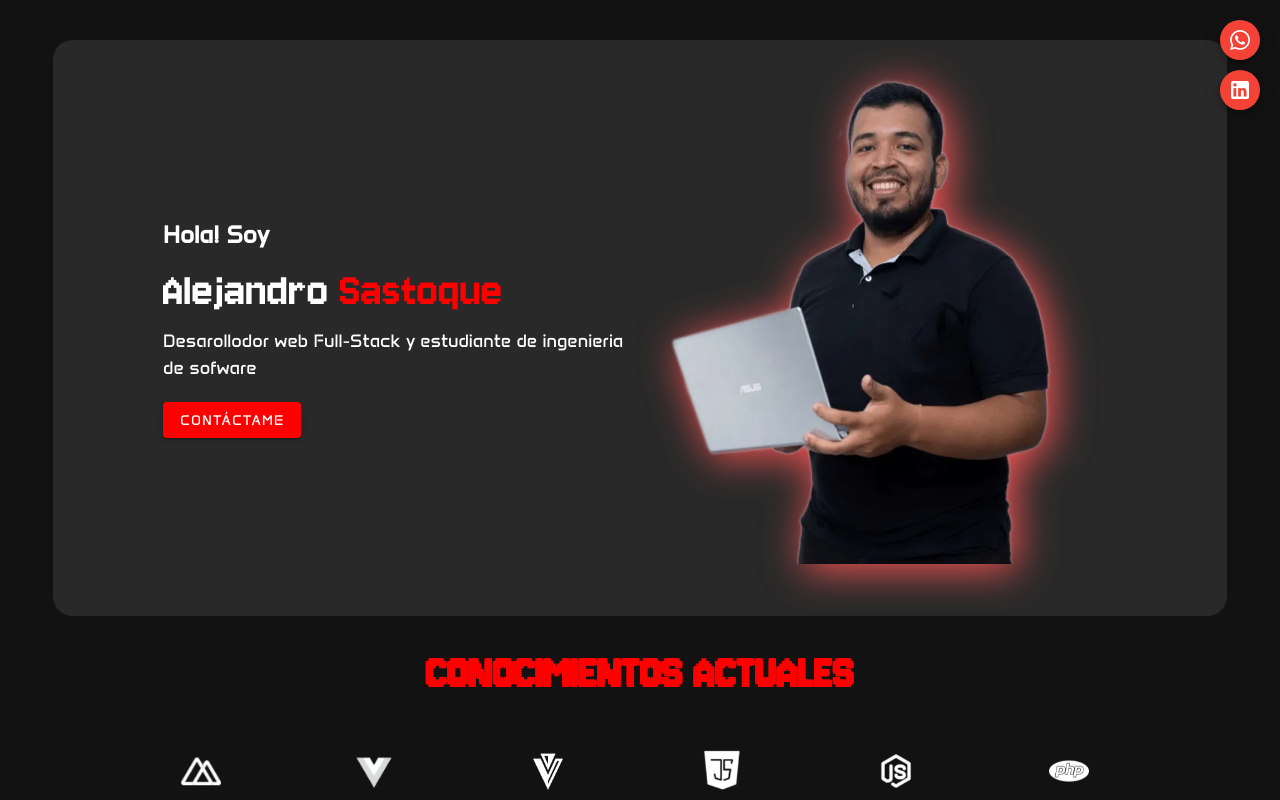
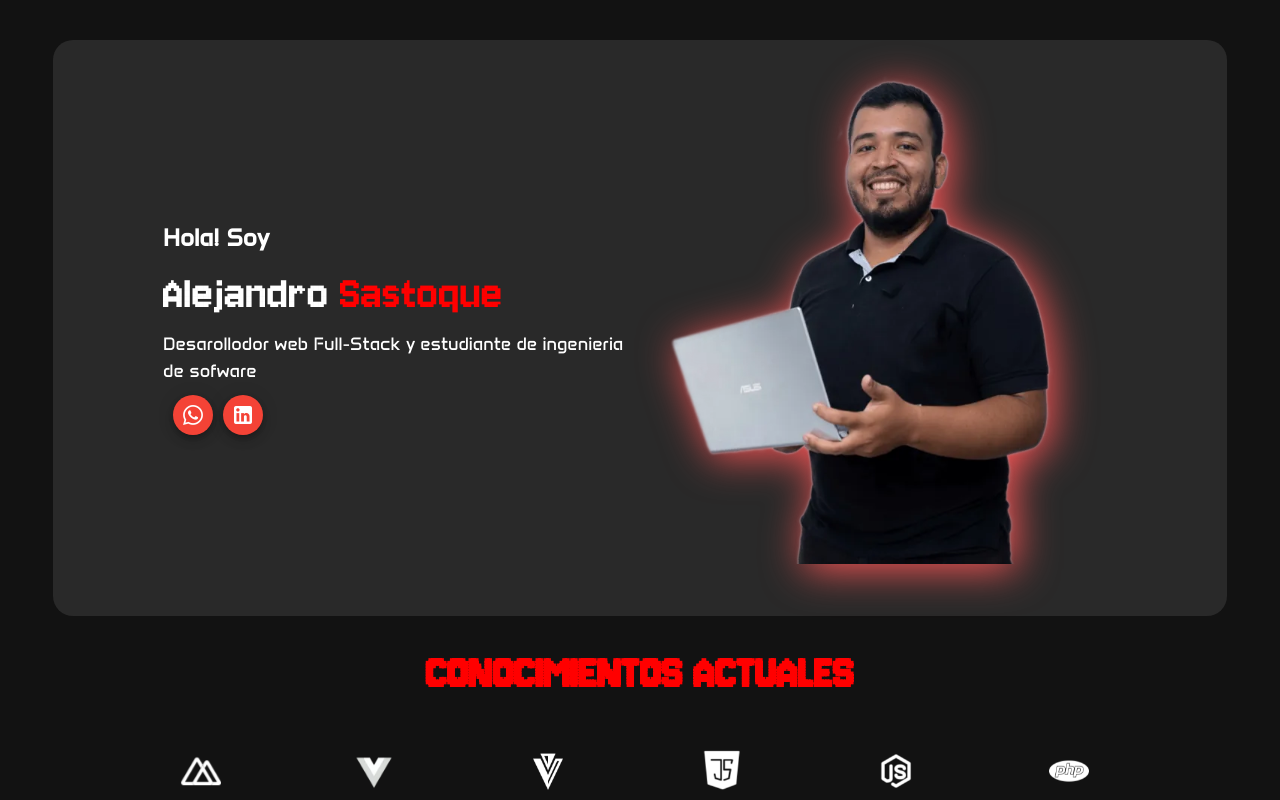
Before and after one commit to ELSASTO/Hoja-de-vida, a Nuxt app: page / in a window 1280 px wide. Shown: the top 800 px of the page. Built offline with nearby package versions, Linux system fonts and the light colour scheme; a web font is replaced by a local one.

Commit message:
Actualizacion contendor freelancer y btn flotante correccionesbtn flotante

```diff
--- a/components/Index/Freelancer.vue
+++ b/components/Index/Freelancer.vue
@@ -47,8 +47,8 @@ export default {
         return {
             projects:[
                 {img:"/IMG/projects/sitio_web_Psicosalud.webp", alt:"sitio_web_Psicosalud",NameProyect:'Sitio Web / E-commerce Psicosalud', Description:"Actualmente, desarrollo el sitio web y tienda virtual para el consultorio Psicosalud de la Psicóloga Daniela Muñuz. Utilizo WordPress, WooCommerce y Divi para brindar una experiencia online completa y personalizada para sus pacientes."},
-                {img:"/IMG/projects/posicionamiento_seo_gym_villavicencio.webp", alt:"posicionamiento_seo_gym_villavicencio",NameProyect:'Posicionamiento SEO Local a gimnasio en villavicencio', Description:"Actualmente, me dedico al posicionamiento SEO local del gimnasio EFFORT FITNESS TEAM en Villavicencio, utilizando Google My Business. Logré posicionarlo consistentemente entre los tres primeros resultados en la búsqueda local de Villavicencio."},
-                {img:"/IMG/projects/posicionamiento_seo_VMCO.webp", alt:"posicionamiento_seo_VMCO",NameProyect:'Posicionamiento SEO Local a Empresa VMCO', Description:"Actualmente, lidero el posicionamiento SEO local de VMC, una consultora empresarial especializada. A través de Google My Business, hemos asegurado su presencia en los tres primeros resultados de búsqueda en Villavicencio, fortaleciendo su visibilidad y reputación en el ámbito local."},
+                {img:"/IMG/projects/posicionamiento_seo_gym_villavicencio.webp", alt:"posicionamiento_seo_gym_villavicencio",NameProyect:'Posicionamiento SEO Local a gimnasio en villavicencio', Description:"Me dedico al posicionamiento SEO local del gimnasio EFFORT FITNESS TEAM en Villavicencio, utilizando Google My Business. Logré posicionarlo consistentemente entre los tres primeros resultados en la búsqueda local de Villavicencio."},
+                {img:"/IMG/projects/posicionamiento_seo_VMCO.webp", alt:"posicionamiento_seo_VMCO",NameProyect:'Posicionamiento SEO Local a Empresa VMCO', Description:"Lidero el posicionamiento SEO local de VMC, una consultora empresarial especializada. A través de Google My Business, hemos asegurado su presencia en los tres primeros resultados de búsqueda en Villavicencio, fortaleciendo su visibilidad y reputación en el ámbito local."},
             ],
         }
     }
--- a/components/Index/Welcome.vue
+++ b/components/Index/Welcome.vue
@@ -9,7 +9,14 @@
                             <br><span class="MyName " style="color: white;"> Alejandro </span><span class="MyName"> Sastoque </span>
                         </h2>
                         <h1 style="font-size: 18px; font-weight: normal;" class="font1">Desarollodor web Full-Stack y estudiante de ingenieria de sofware</h1>
-                        <v-btn data-aos="fade-up" data-aos-anchor-placement="top-bottom"  class="font1 mt-5" style="background-color: #ff0000;" href="https://api.whatsapp.com/send?phone=573142484466">Contáctame</v-btn>
+                        <div class="social-buttons">
+                            <v-btn class="social-button" color="red" fab small href="https://api.whatsapp.com/send?phone=573142484466">
+                            <v-icon dark>mdi-whatsapp</v-icon>
+                            </v-btn>
+                            <v-btn class="social-button" color="red" fab small href="https://www.linkedin.com/in/jose-alejandro-sastoque-agudelo-11462abb/">
+                            <v-icon dark>mdi-linkedin</v-icon>
+                            </v-btn>
+                        </div>
                     </v-col>
                     <v-col align="center" justify="center" cols="10" md="5" lg="5" sm="10" class="mb-10 ">
                         <v-img data-aos="fade-up-left" data-aos-duration="4000" width="450" style="filter: drop-shadow(5px 5px 20px #ff5757);" src="/IMG/Desarrollador_web_Alejandro_Sastouqe.webp"></v-img>
@@ -19,3 +26,19 @@
         </v-row>
     </div>
 </template>
+<style scoped>
+.social-buttons {
+  /* position: fixed; */
+  /* top: 20px; Ajusta la posición vertical según necesites */
+  /* right: 20px; Ajusta la posición horizontal según necesites */
+  display: flex;
+  flex-direction: row;
+  align-items: flex-end;
+
+}
+
+.social-button {
+  margin-left: 10px;
+  margin-top: 10px;
+}
+</style>
--- a/components/Index/WorkExperience.vue
+++ b/components/Index/WorkExperience.vue
@@ -5,7 +5,7 @@
                 <div class="contet-titles mb-10" data-aos="fade-right" data-aos-duration="3000">
                     <h2 class="titles">EXPERIENCIA LABORAL</h2>
                 </div>
-                <VueSlickCarousel v-bind="settings" >
+                <!-- <VueSlickCarousel v-bind="settings" > -->
                     <div v-for="({img,alt,NameCompany, labors,tecnologias}, index) in experiencia" :key="index">
                         <div
                             class="card-experience mx-5"
@@ -45,7 +45,7 @@
                     </div>
 
                     </div>
-                </VueSlickCarousel>
+                <!-- </VueSlickCarousel> -->
 
             </v-col>
         </v-row>
--- a/layouts/default.vue
+++ b/layouts/default.vue
@@ -1,7 +1,6 @@
 <template>
   <v-app dark>
     <v-main>
-
       <v-container fluid class="mt-10 mb-10">
         <ClientOnly>
           <Nuxt />
--- a/pages/index.vue
+++ b/pages/index.vue
@@ -1,6 +1,6 @@
 <template>
   <div>
-    <TheHead/>
+    <!-- <TheHead/> -->
     <Welcome />
     <Knowledge/>
     <Projects/>
```
